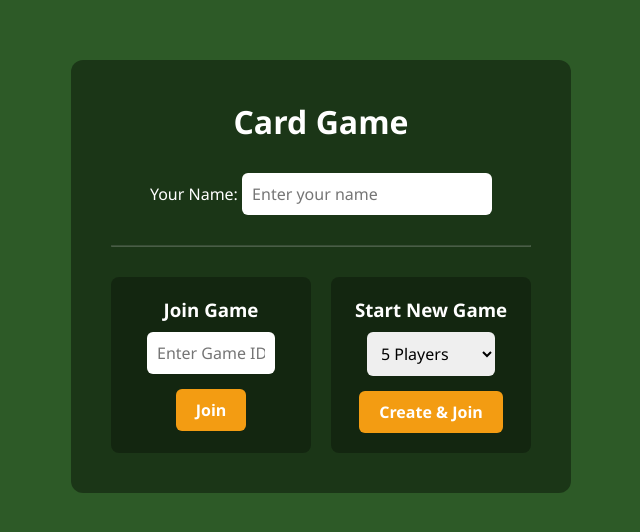
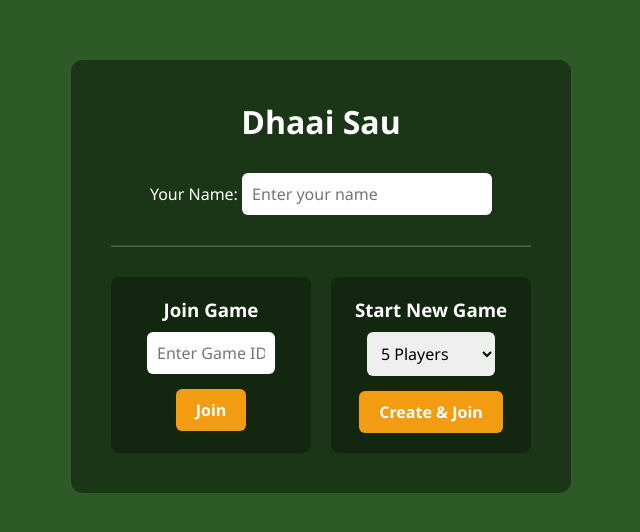
Before and after one commit to SigniorAdarsh/m250, a website: page public/index.html in a window 1280 px wide. Shown: the part 124-656 px from the top of the page, without its empty margins (319-959 px from the left). Drawn offline with nearby package versions, Linux system fonts and the light colour scheme; no server answers.

Commit message:
Added sunflower favicon

```diff
--- a/public/index.html
+++ b/public/index.html
@@ -3,14 +3,15 @@
 <head>
   <meta charset="UTF-8">
   <meta name="viewport" content="width=device-width, initial-scale=1.0">
-  <title>Online Card Game</title>
+  <title>Dhaai Sau</title>
+  <link rel="icon" type="image/png" href="favicon.png">
   <link rel="stylesheet" href="style.css">
 </head>
 <body>
 
   <!-- SCREEN 1: LOBBY -->
   <div id="lobby-screen" class="screen active">
-    <h1>Card Game</h1>
+    <h1>Dhaai Sau</h1>
     <div class="input-group">
       <label for="player-name">Your Name:</label>
       <input type="text" id="player-name" placeholder="Enter your name" />
```
Also changed, not shown: public/favicon.png (added).
